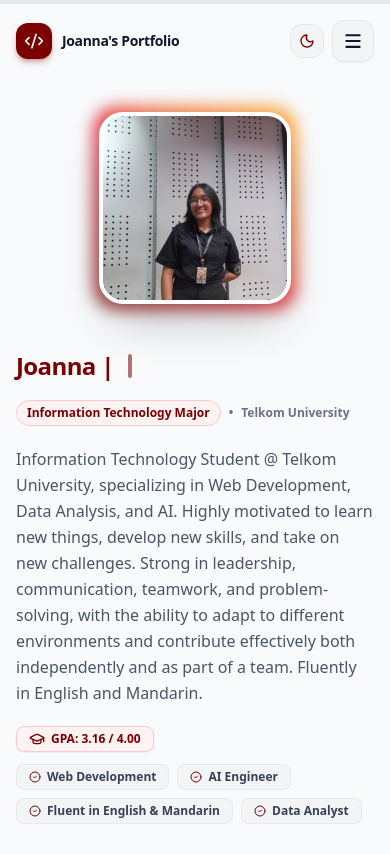
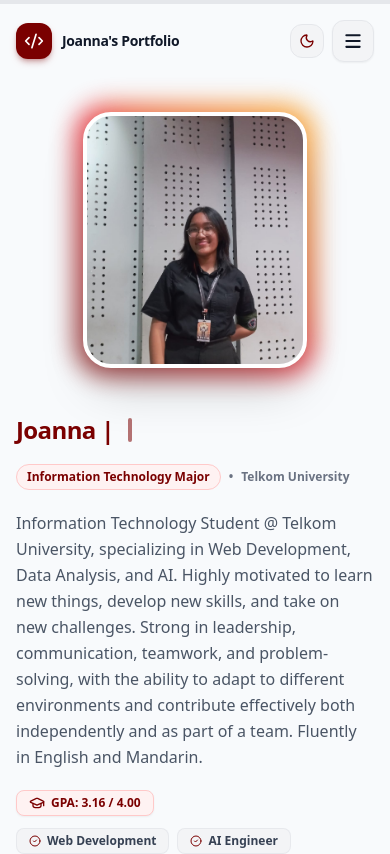
Before and after one commit to michellejooo/Personal-Website, a React (Vite) app: page / in a window 390 px wide. Shown: the top 854 px of the page. Built offline with nearby package versions, Linux system fonts and the light colour scheme.

Commit message:
style: improve ProfileHero layout and avatar sizing
Adjust container alignment and increase avatar dimensions to enhance visual presence and responsiveness.

```diff
--- a/src/components/ProfileHero.tsx
+++ b/src/components/ProfileHero.tsx
@@ -114,13 +114,13 @@ export const ProfileHero: React.FC<ProfileHeroProps> = () => {
             initial={{ opacity: 0, x: -30 }}
             animate={{ opacity: 1, x: 0 }}
             transition={{ duration: 0.6 }}
-            className="lg:col-span-5 flex flex-col items-center text-center lg:items-start lg:text-left"
+            className="lg:col-span-5 flex flex-col items-center text-center lg:items-start lg:text-left justify-center"
           >
-            <div className="relative group">
+            <div className="relative group mx-auto lg:mx-0">
               {/* Decorative Red Accent Frame */}
-              <div className="absolute -inset-1.5 bg-gradient-to-tr from-[#7A0000] via-red-600 to-amber-500 rounded-3xl blur-sm opacity-70 group-hover:opacity-100 transition duration-300" />
+              <div className="absolute -inset-2 bg-gradient-to-tr from-[#7A0000] via-red-600 to-amber-500 rounded-[2rem] blur-md opacity-70 group-hover:opacity-100 transition duration-300" />
 
-              <div className="relative w-48 h-48 sm:w-56 sm:h-56 lg:w-64 lg:h-64 rounded-3xl overflow-hidden border-4 border-white dark:border-slate-800 shadow-2xl bg-slate-100 dark:bg-slate-800">
+              <div className="relative w-56 h-64 sm:w-64 sm:h-76 md:w-72 md:h-84 lg:w-80 lg:h-[380px] xl:w-96 xl:h-[440px] rounded-[1.75rem] overflow-hidden border-4 border-white dark:border-slate-800 shadow-2xl bg-slate-100 dark:bg-slate-800">
                 <img
                   src={PROFILE_AVATAR}
                   alt="Joanna - Information Technology Student"
```
